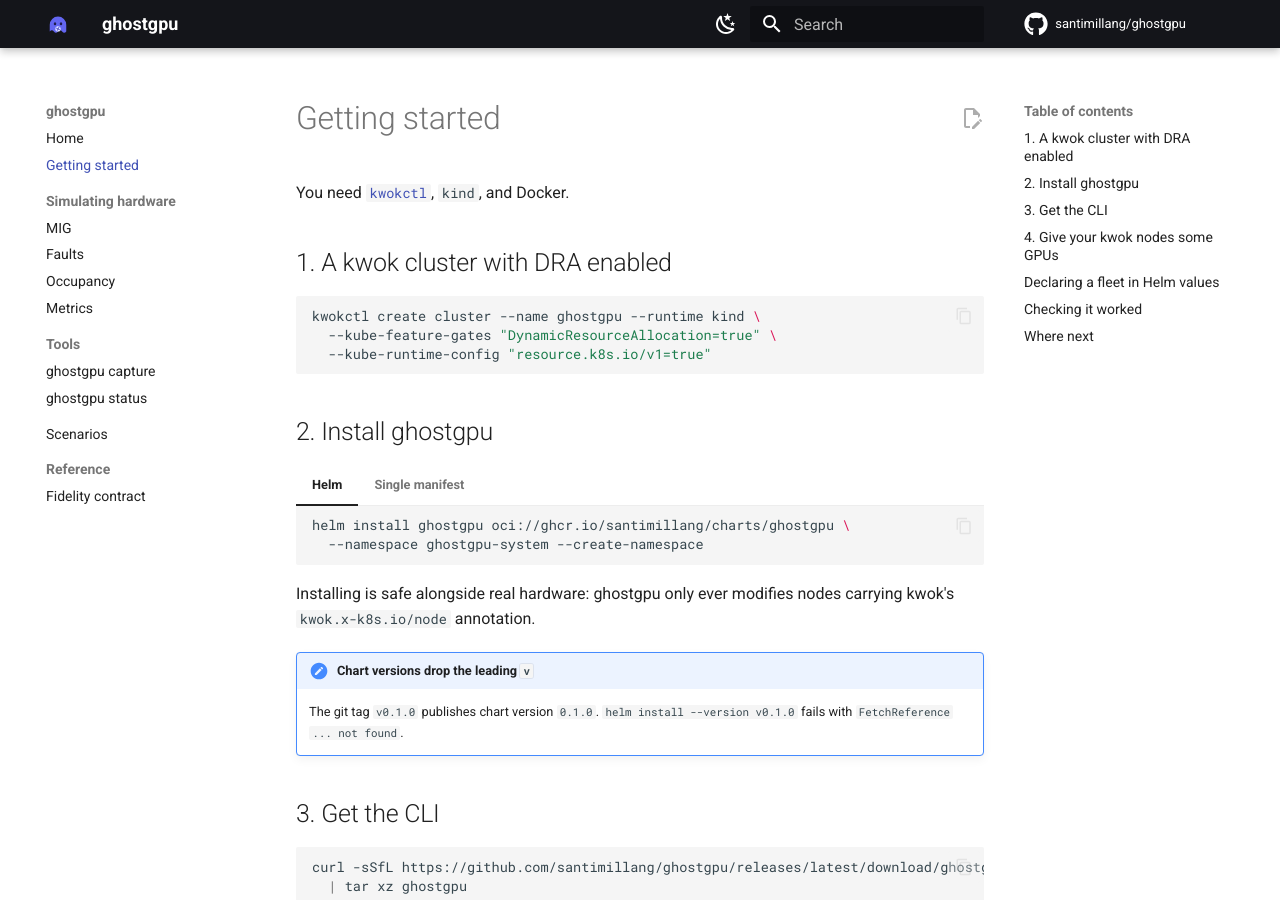
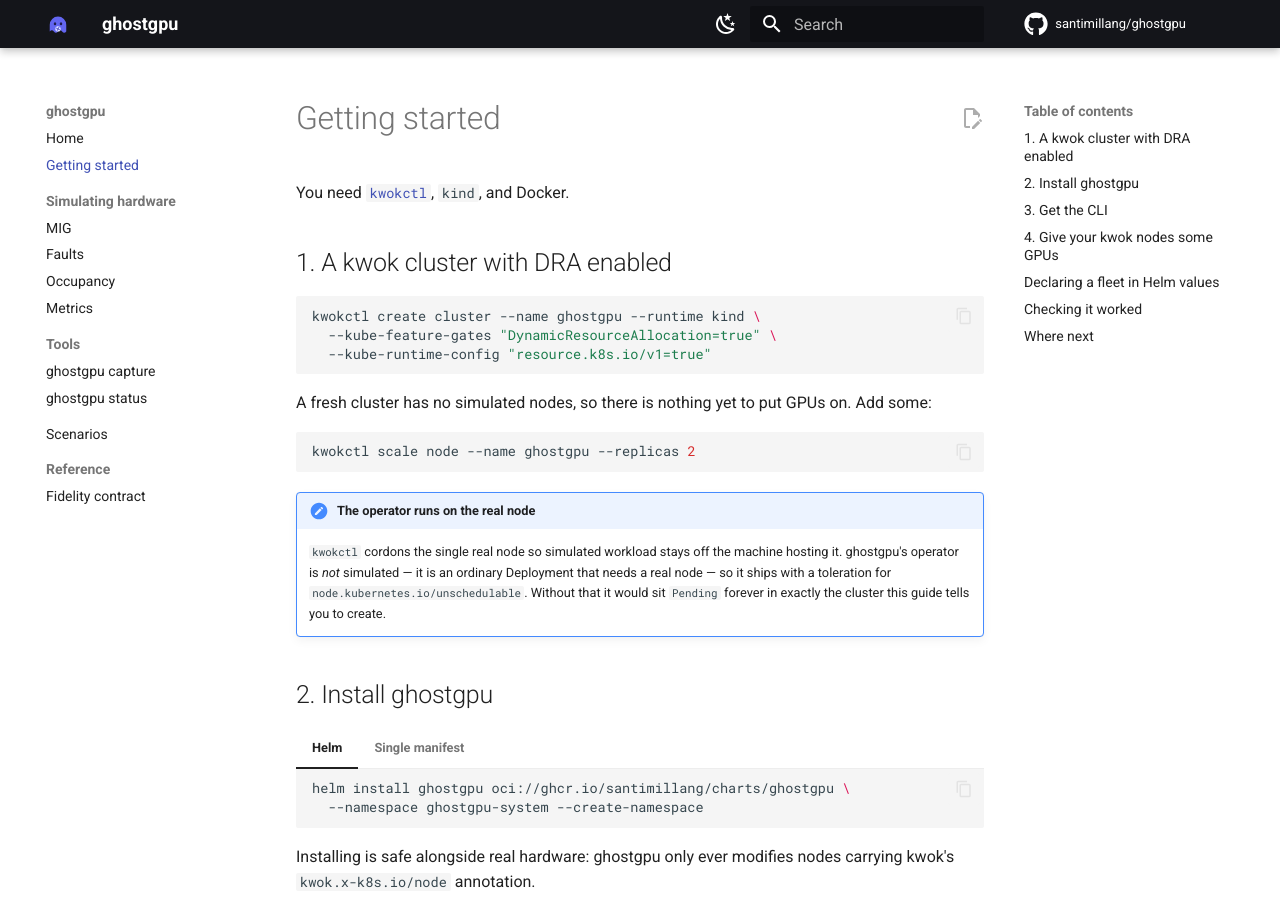
Before and after one commit to santimillang/ghostgpu, an MkDocs documentation site: the page built from docs/getting-started.md, in a window 1280 px wide and 900 px high. Built offline with MkDocs 1.6.1 and Material for MkDocs 9.7.7, drawn with Linux system fonts in a browser that asks for light colours; comment, search, counter and statistics services are not loaded.

Commit message:
fix: make the documented quickstart actually work
Installing ghostgpu by following the README produced a cluster where
nothing happened. Two separate causes, both found by installing the
dry-run artifacts on a clean cluster as a stranger would rather than
through make targets.

First, the operator could never be scheduled. kwokctl cordons the one real
node in a kwokctl create cluster --runtime kind cluster, so simulated
workload stays off the machine hosting it. The operator is not simulated:
it is an ordinary Deployment needing a real node, and that cluster has
exactly one, the cordoned one. It sat Pending indefinitely and the install
appeared to hang. The repository own make setup-test-e2e already worked
around this and said so in a comment, but nothing told a user.

A toleration for node.kubernetes.io/unschedulable fixes that, and on its
own introduces something worse. kwokctl scale node creates fake nodes with
no taint at all - unlike this repository own fixtures, which is why CI
never saw it - so with the toleration the scheduler put the operator on a
simulated node. A kwok node executes nothing. The pod is reported Running,
its container never starts, it reconciles nothing, and its logs are
unreachable because the kubelet address is fictional. Pending is at least
visibly broken; that is not.

Node affinity now keeps the operator off simulated nodes. Two ORed terms,
because a real node usually carries no type label and NotIn does not match
an absent key, so DoesNotExist is what covers ordinary nodes.

Second, the quickstart never created any nodes to put GPUs on. A fresh
kwokctl cluster has none, so ghostgpu up matched nothing. The CLI error
message was good enough to diagnose it unaided, which is the only reason
this was quick to find.

Verified by rebuilding the installer, applying it to a clean cluster with
the fake nodes already present - the ordering that previously placed the
operator on a simulated node - and running the quickstart commands
verbatim: 16 GPUs across 2 nodes, two ResourceSlices, capacity and
allocatable both 8, and the full GFD label set.

Co-Authored-By: Claude Opus 5 <noreply@anthropic.com>
Signed-off-by: santimillang <santimillang@gmail.com>

````diff
--- a/docs/getting-started.md
+++ b/docs/getting-started.md
@@ -9,6 +9,15 @@ kwokctl create cluster --name ghostgpu --runtime kind \
   --kube-feature-gates "DynamicResourceAllocation=true" \
   --kube-runtime-config "resource.k8s.io/v1=true"
 ```
+
+A fresh cluster has no simulated nodes, so there is nothing yet to put GPUs on. Add some:
+
+```sh
+kwokctl scale node --name ghostgpu --replicas 2
+```
+
+!!! note "The operator runs on the real node"
+    `kwokctl` cordons the single real node so simulated workload stays off the machine hosting it. ghostgpu's operator is *not* simulated — it is an ordinary Deployment that needs a real node — so it ships with a toleration for `node.kubernetes.io/unschedulable`. Without that it would sit `Pending` forever in exactly the cluster this guide tells you to create.
 
 ## 2. Install ghostgpu
 
````
Also changed, not shown: README.md (+2 -1 lines), 2 other files.
